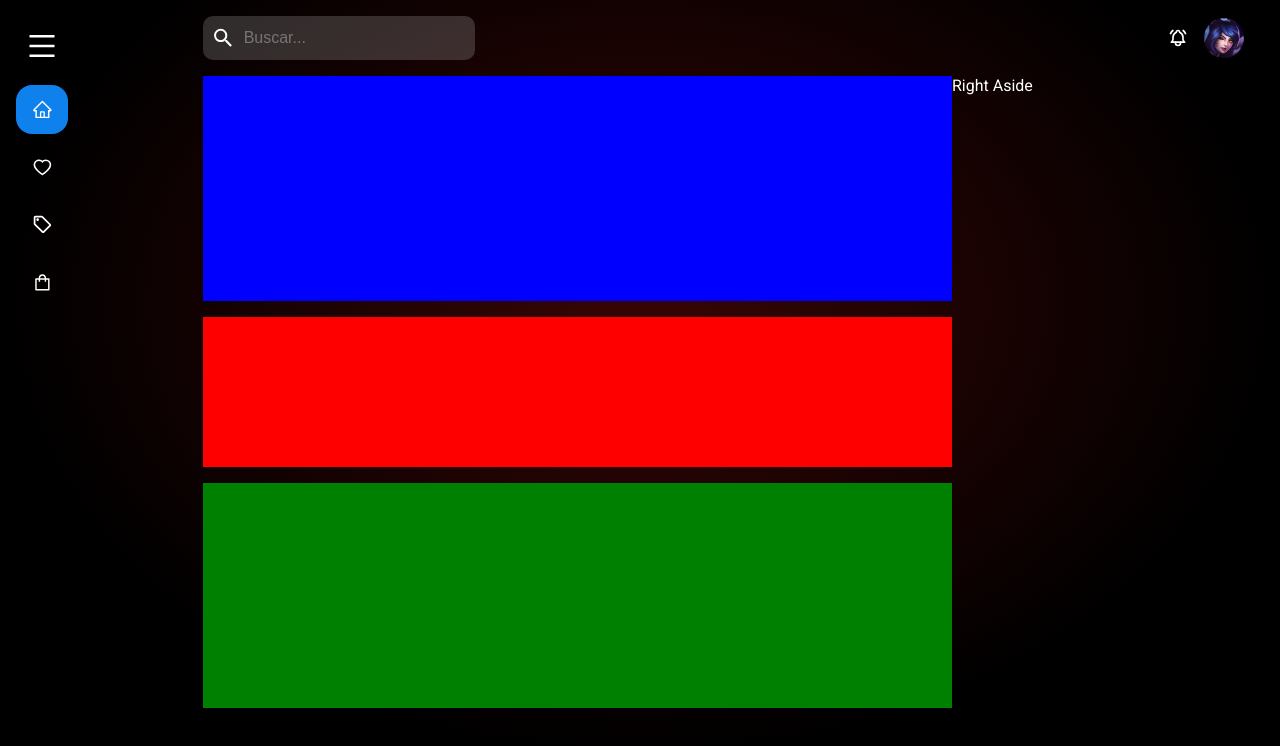
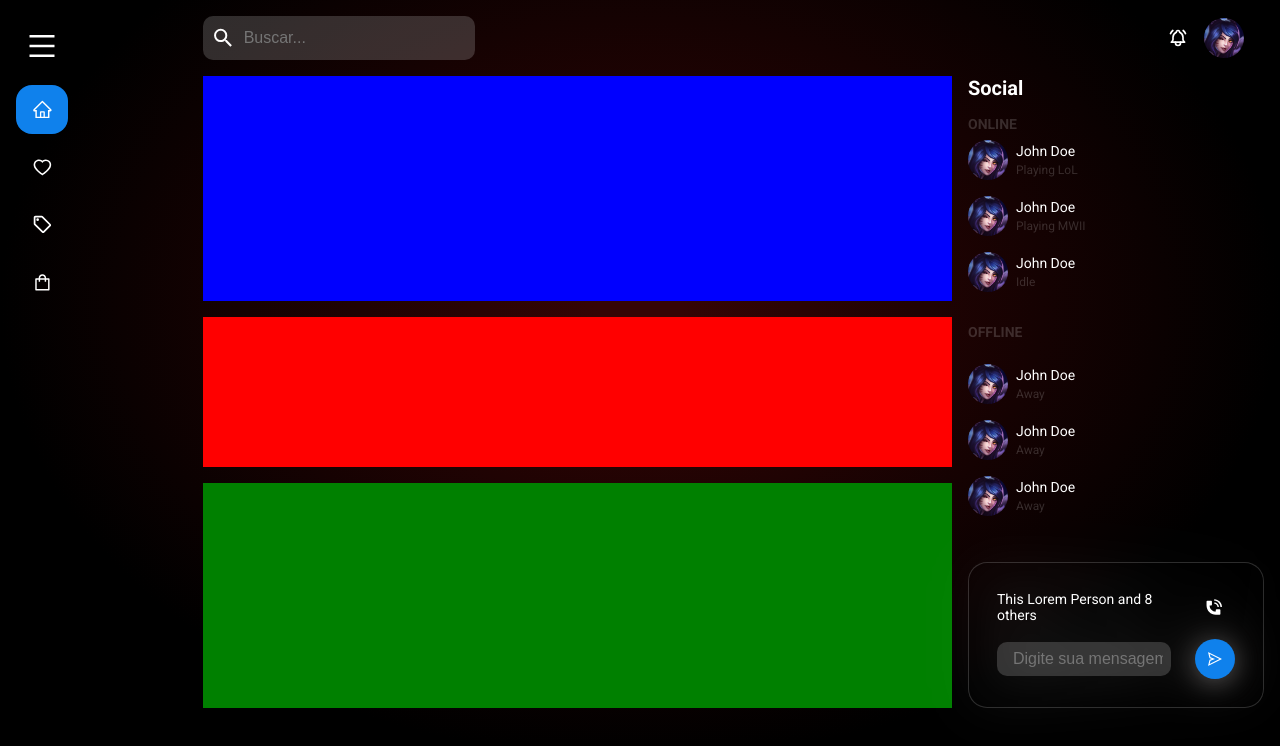
Before and after one commit to zLibrian/game-dashboard, a React (Vite) app: page / in a window 1280 px wide. Shown: the top 746 px of the page. Built offline with nearby package versions, Linux system fonts and the light colour scheme.

Commit message:
feat: :sparkles: finish right-aside

```diff
--- a/src/Pages/Layout/index.tsx
+++ b/src/Pages/Layout/index.tsx
@@ -1,6 +1,7 @@
 import { Header } from '../../components/Header';
 import { LeftAside } from '../../components/LeftAside';
-import { Container, Content, RightAside } from './styles';
+import { RightAside } from '../../components/RightAside';
+import { Container, Content } from './styles';
 
 type LayoutProps = {
   children: React.ReactNode;
@@ -12,7 +13,7 @@ export default function Layout({ children }: LayoutProps) {
       <Header />
       <LeftAside />
       <Content>{children}</Content>
-      <RightAside>Right Aside</RightAside>
+      <RightAside />
     </Container>
   );
 }
--- a/src/components/Avatar/styles.ts
+++ b/src/components/Avatar/styles.ts
@@ -4,5 +4,4 @@ export const StyledAvatar = styled.img`
   border-radius: 50%;
 
   width: ${({ width }) => width || '2.5rem'};
-  height: ${({ height }) => height || '2.5rem'};
 `;
--- a/src/components/RightAside/index.tsx
+++ b/src/components/RightAside/index.tsx
@@ -1,3 +1,87 @@
+import { AiOutlineSend } from 'react-icons/ai';
+import { CgPhone } from 'react-icons/cg';
+import avatar from '../../assets/avatar.png';
+import { Avatar } from '../Avatar';
+import { Input } from '../Input';
+import {
+  StyledChatSection,
+  StyledFrindsList,
+  StyledFrindsSection,
+  StyledRightAside,
+} from './styles';
+
 export const RightAside = () => {
-  return <div>RightAside</div>;
+  return (
+    <StyledRightAside>
+      <div>
+        <h3>Social</h3>
+        <StyledFrindsSection>
+          <h4>ONLINE</h4>
+          <StyledFrindsList>
+            <li>
+              <Avatar src={avatar} alt="Friend avatar" />
+              <div>
+                <p>John Doe</p>
+                <span>Playing LoL</span>
+              </div>
+            </li>
+            <li>
+              <Avatar src={avatar} alt="Friend avatar" />
+              <div>
+                <p>John Doe</p>
+                <span>Playing MWII</span>
+              </div>
+            </li>
+            <li>
+              <Avatar src={avatar} alt="Friend avatar" />
+              <div>
+                <p>John Doe</p>
+                <span>Idle</span>
+              </div>
+            </li>
+          </StyledFrindsList>
+        </StyledFrindsSection>
+
+        <StyledFrindsSection>
+          <StyledFrindsList>
+            <h4>OFFLINE</h4>
+            <li>
+              <Avatar src={avatar} alt="Friend avatar" />
+              <div>
+                <p>John Doe</p>
+                <span>Away</span>
+              </div>
+            </li>
+            <li>
+              <Avatar src={avatar} alt="Friend avatar" />
+              <div>
+                <p>John Doe</p>
+                <span>Away</span>
+              </div>
+            </li>
+            <li>
+              <Avatar src={avatar} alt="Friend avatar" />
+              <div>
+                <p>John Doe</p>
+                <span>Away</span>
+              </div>
+            </li>
+          </StyledFrindsList>
+        </StyledFrindsSection>
+      </div>
+
+      <StyledChatSection>
+        <div>
+          <span>This Lorem Person and 8 others</span>
+          <CgPhone size={20} className="phoneIcon" />
+        </div>
+        <div>
+          <Input placeholder="Digite sua mensagem" />
+          <div className="sendButton">
+            <AiOutlineSend />
+          </div>
+        </div>
+      </StyledChatSection>
+    </StyledRightAside>
+  );
 };
--- /dev/null
+++ b/src/components/RightAside/styles.ts
@@ -0,0 +1,89 @@
+import styled from 'styled-components';
+
+export const StyledRightAside = styled.aside`
+  grid-area: right-aside;
+  margin-left: 1rem;
+  display: flex;
+  flex-direction: column;
+  justify-content: space-between;
+  gap: 1rem;
+
+  h3 {
+    font-size: 1.25rem;
+    margin-bottom: 1rem;
+  }
+
+  h4 {
+    font-size: 0.875rem;
+    margin-bottom: 0.5rem;
+    color: ${({ theme }) => theme.colors.gray};
+  }
+`;
+
+export const StyledFrindsList = styled.ul`
+  display: flex;
+  flex-direction: column;
+  gap: 1rem;
+  list-style: none;
+
+  li {
+    display: flex;
+    align-items: center;
+    gap: 0.5rem;
+    cursor: pointer;
+
+    p {
+      font-size: 0.875rem;
+    }
+
+    span {
+      font-size: 0.75rem;
+      color: ${({ theme }) => theme.colors.gray};
+    }
+  }
+`;
+
+export const StyledFrindsSection = styled.section`
+  & + section {
+    margin-top: 2rem;
+  }
+`;
+
+export const StyledChatSection = styled.section`
+  border: 1px solid ${({ theme }) => theme.colors.gray};
+  padding: 1.75rem;
+  border-radius: 0.5rem;
+  display: flex;
+  flex-direction: column;
+  gap: 1rem;
+  background: linear-gradient(
+    98.47deg,
+    rgba(0, 0, 0, 0.15) 19.23%,
+    rgba(0, 0, 0, 0) 90.79%
+  );
+
+  filter: drop-shadow(0px 0px 25px rgba(255, 255, 255, 0.25));
+  border-radius: 1.2rem;
+
+  div {
+    display: flex;
+    align-items: center;
+    justify-content: space-between;
+    gap: 1.5rem;
+
+    span {
+      font-size: 0.875rem;
+    }
+  }
+
+  div.sendButton {
+    box-shadow: 0px 4px 25px rgba(255, 249, 249, 0.25);
+    border-radius: 255px;
+    background-color: ${({ theme }) => theme.colors.blue};
+    padding: 0.75rem;
+  }
+
+  .phoneIcon {
+    margin-right: 0.75rem;
+  }
+`;
```
